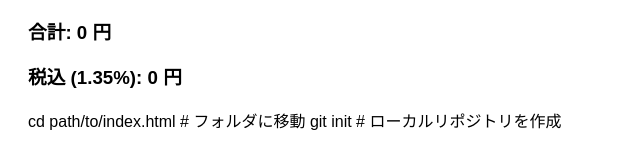
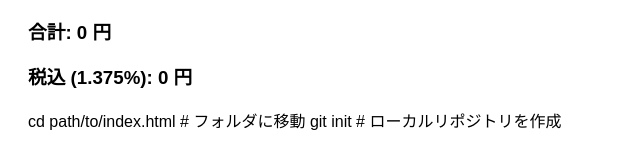
Before and after one commit to ias3058/DS-, a plain HTML site: page index.html in a window 1280 px wide. Shown: the part 1476-1633 px from the top of the page, 0-640 px from the left. Drawn offline with Linux system fonts and the light colour scheme.

Commit message:
index.html を更新

```diff
--- a/index.html
+++ b/index.html
@@ -221,7 +221,7 @@
         </tbody>
     </table>
     <h3>合計: <span id="total-price">0</span> 円</h3>
-    <h3>税込 (1.35%): <span id="total-tax">0</span> 円</h3>
+    <h3>税込 (1.375%): <span id="total-tax">0</span> 円</h3>
 
     <script>
         function calculateTotal() {
```
